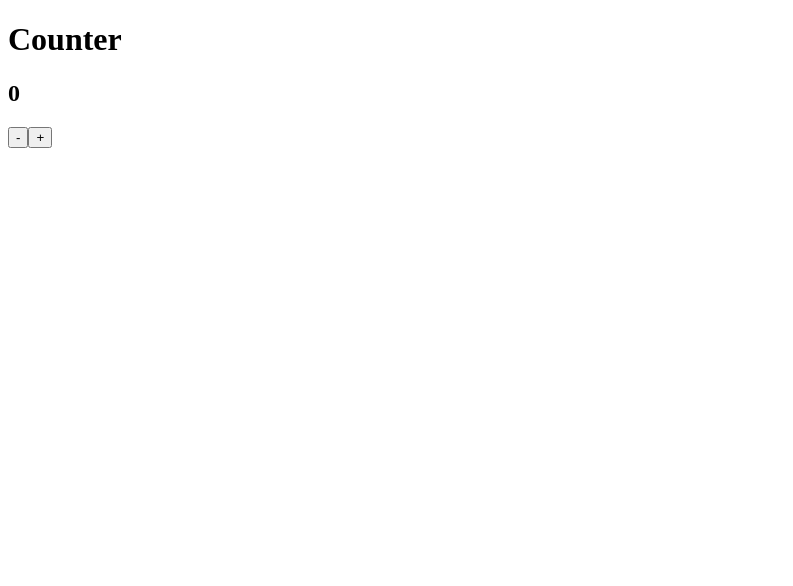
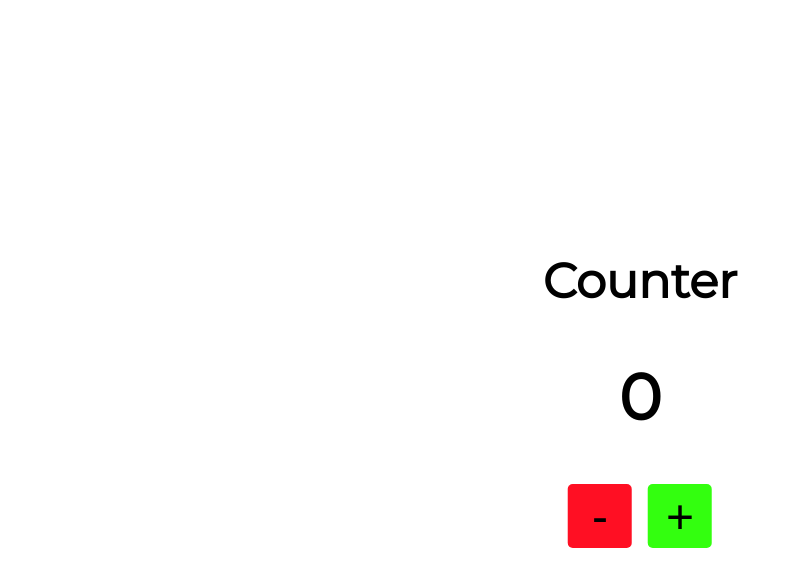
Before and after one commit to PoQuatre/react-counter, a React (Create React App) app: page / in a window 1280 px wide. Shown: the top 586 px of the page, without its empty margins (0-793 px from the left). Built offline with nearby package versions, Linux system fonts and the light colour scheme.

Commit message:
Add basic styles

```diff
--- a/public/index.html
+++ b/public/index.html
@@ -25,6 +25,13 @@
       Learn how to configure a non-root public URL by running `npm run build`.
     -->
     <title>React App</title>
+
+    <link rel="preconnect" href="https://fonts.googleapis.com" />
+    <link rel="preconnect" href="https://fonts.gstatic.com" crossorigin />
+    <link
+      href="https://fonts.googleapis.com/css2?family=Montserrat&display=swap"
+      rel="stylesheet"
+    />
   </head>
   <body>
     <noscript>You need to enable JavaScript to run this app.</noscript>
--- /dev/null
+++ b/src/App.css
@@ -0,0 +1,69 @@
+* {
+  margin: 0;
+  padding: 0;
+  box-sizing: border-box;
+}
+
+body {
+  position: relative;
+  min-height: 100vh;
+  font-family: "Montserrat", sans-serif;
+}
+
+#root {
+  position: absolute;
+  top: 50%;
+  left: 50%;
+  transform: translate(-50%, -50%);
+  text-align: center;
+}
+
+h1 {
+  font-size: 3rem;
+}
+
+h2 {
+  font-size: 4rem;
+
+  margin-top: 3rem;
+}
+
+.button-group {
+  display: flex;
+  justify-content: center;
+  gap: 1rem;
+
+  margin-top: 3rem;
+}
+
+button {
+  height: 4rem;
+  width: 4rem;
+  font-size: 3rem;
+  border-radius: 5px;
+  border: none;
+}
+
+button.decrement {
+  background-color: #ff0f23;
+}
+
+button.decrement:hover {
+  background-color: #ff3646;
+}
+
+button.decrement:focus {
+  background-color: #f70015;
+}
+
+button.increment {
+  background-color: #33ff0f;
+}
+
+button.increment:hover {
+  background-color: #5fff43;
+}
+
+button.increment:focus {
+  background-color: #24ee00;
+}
--- a/src/App.jsx
+++ b/src/App.jsx
@@ -1,3 +1,4 @@
+import "./App.css";
 import { useState } from "react";
 
 const App = () => {
@@ -10,9 +11,9 @@ const App = () => {
     <>
       <h1>Counter</h1>
       <h2>{count}</h2>
-      <div>
-        <button>-</button>
-        <button>+</button>
+      <div className="button-group">
+        <button className="decrement">-</button>
+        <button className="increment">+</button>
       </div>
     </>
   );
```
